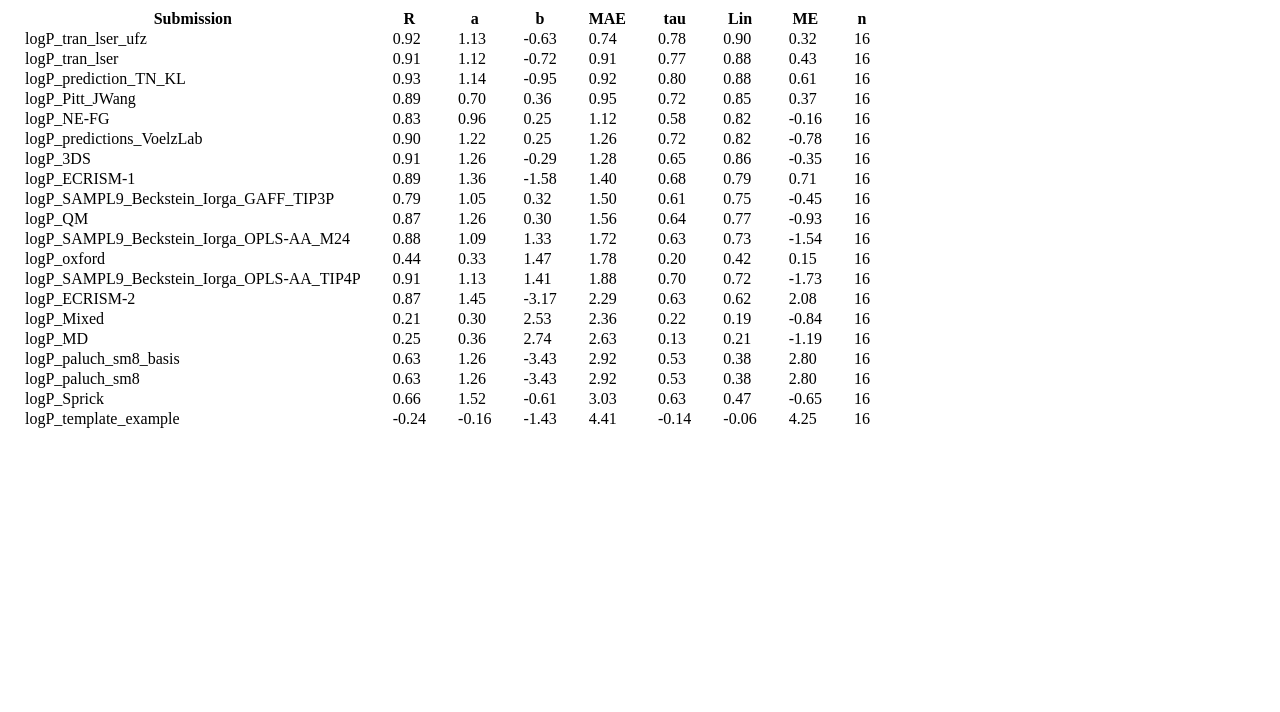
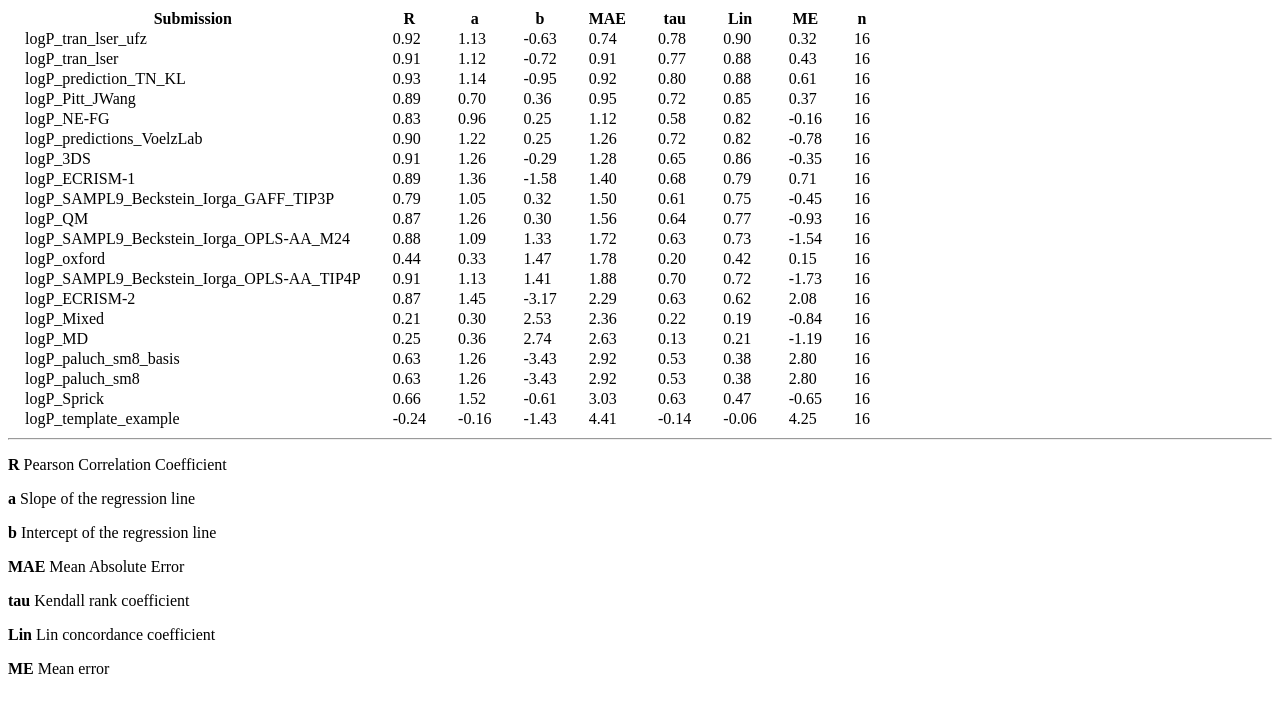
Before and after one commit to procacci/LogP-SAMPL9, a plain HTML site: page all_metrics.html in a window 1280 px wide. Drawn offline with Linux system fonts and the light colour scheme.

Commit message:
Update all_metrics.html

```diff
--- a/all_metrics.html
+++ b/all_metrics.html
@@ -73,3 +73,19 @@
 </tr>
 </table>
 </html>
+<hr>
+<p>
+<p>
+<b> R </b> Pearson Correlation Coefficient
+<p>
+<b> a </b> Slope of the regression line
+<p>
+<b> b </b> Intercept of the regression line
+<p>
+<b> MAE </b> Mean Absolute Error
+<p>
+<b> tau </b> Kendall rank coefficient
+<p>
+<b> Lin </b> Lin concordance coefficient
+<p>
+<b> ME  </b> Mean error
```
